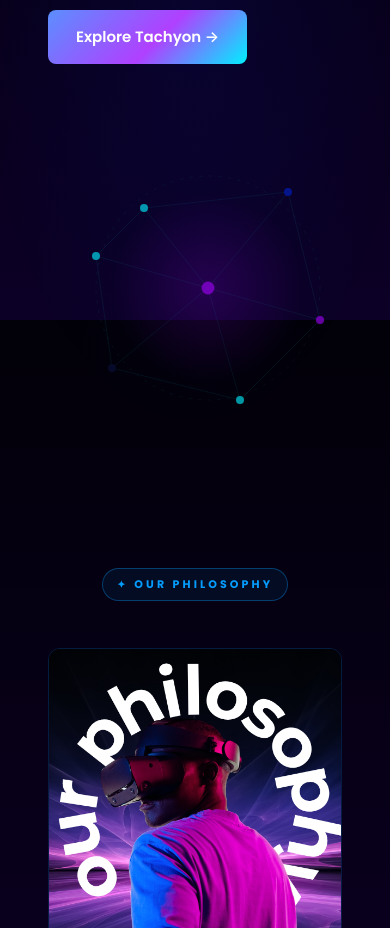
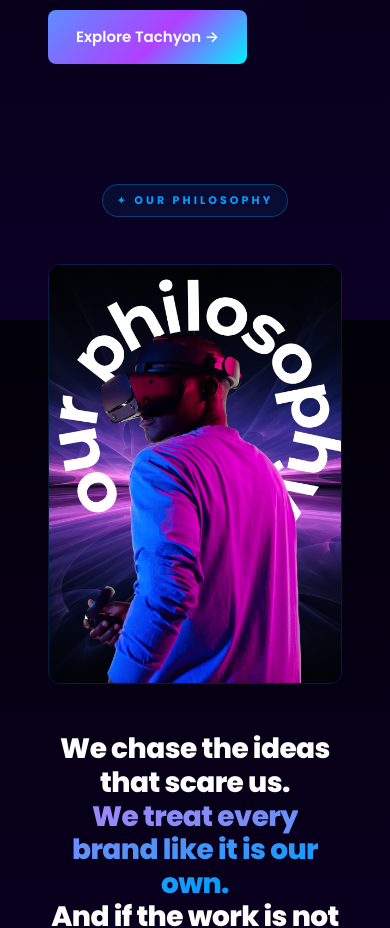
Before and after one commit to faryalamin6-collab/Hype-House, a Next.js app: page / in a window 390 px wide. Shown: the part 3900-4828 px from the top of the page. Built offline with nearby package versions, Linux system fonts and the light colour scheme.

Commit message:
Hide Tachyon constellation SVG on mobile to remove blank space gap
aspectRatio:1 was making the SVG ~375x375px on mobile, creating a huge
gap between the Explore Tachyon button and the Philosophy section.

https://claude.ai/code/session_01Sp7vZxT8utYKZszxNtZTKu

```diff
--- a/src/components/sections/home/TachyonTeaser.tsx
+++ b/src/components/sections/home/TachyonTeaser.tsx
@@ -100,8 +100,8 @@ export default function TachyonTeaser() {
           </Link>
         </ScrollReveal>
 
-        {/* Right: Energy node visual */}
-        <ScrollReveal delay={150}>
+        {/* Right: Energy node visual — hidden on mobile to avoid blank space */}
+        <ScrollReveal delay={150} className="hidden md:block">
           <div
             style={{
               position: 'relative',
```
